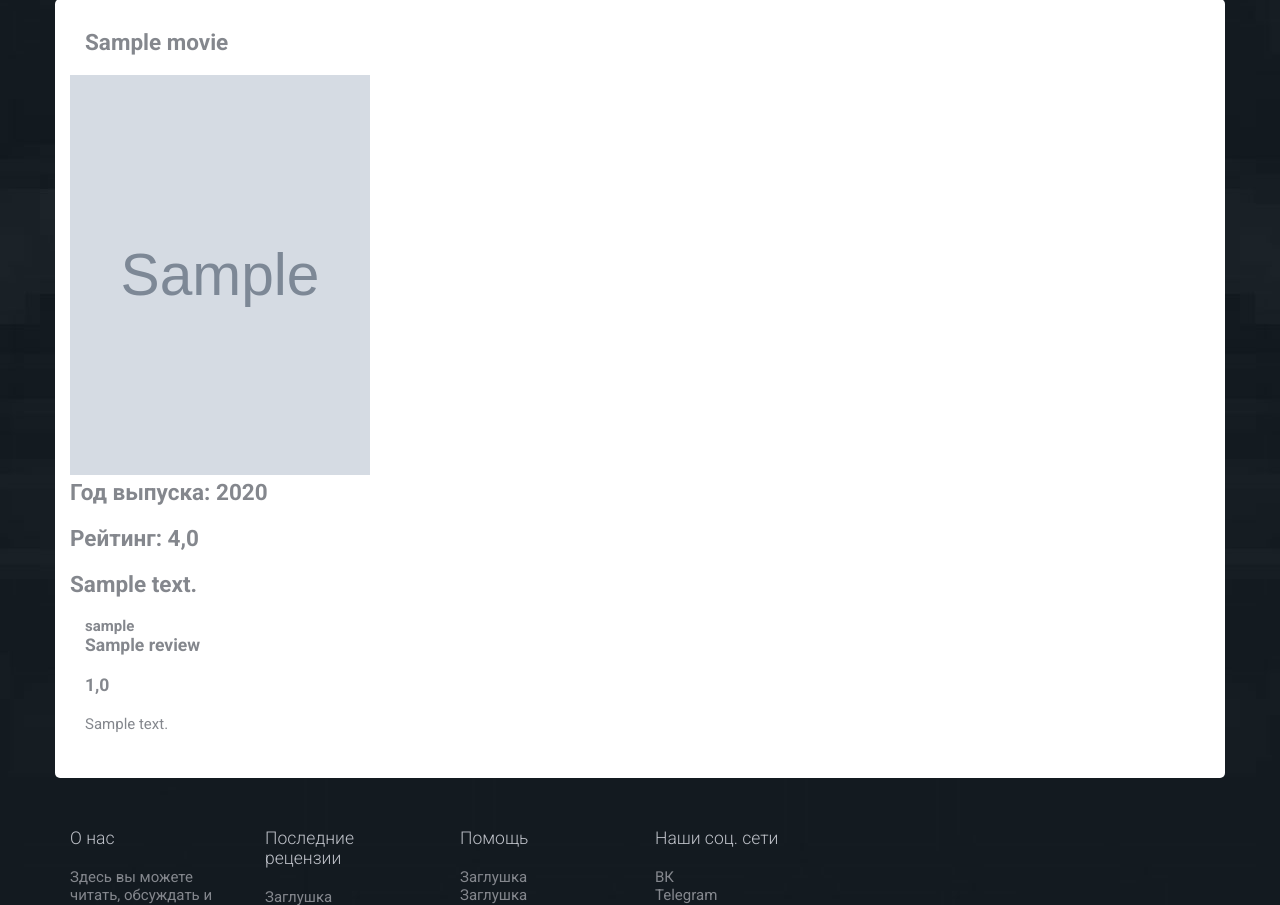
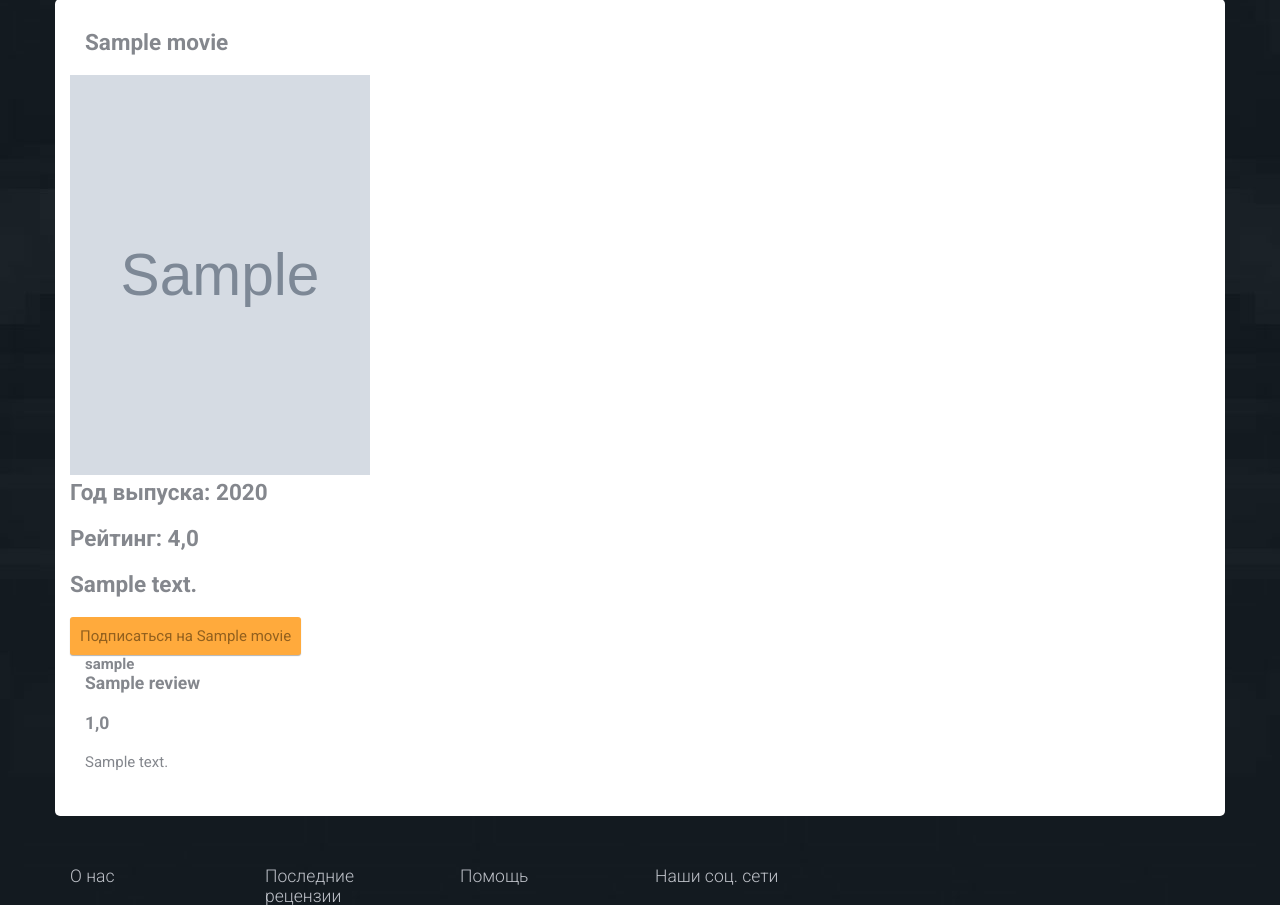
Before and after one commit to Nozin/KinoTime, a Django app: page /1 in a window 1280 px wide. Shown: the part 141-1046 px from the top of the page. Run offline with Django 4.2, Linux system fonts and the light colour scheme; tables that the repository leaves empty hold one stand-in row (values such as "Sample post"); grey boxes marked "Sample" are stand-in pictures; parts of the project's set-up code (start-up, migrations or seed data) failed here and were passed over.

Commit message:
feature(movie): add subscribe functions buttons to movies

```diff
--- a/movies/urls.py
+++ b/movies/urls.py
@@ -1,5 +1,7 @@
 from django.urls import path
-from .views import MovieList, MovieDetail, ReviewList, MovieCreate, MovieUpdate, MovieDelete
+from .views import (MovieList, MovieDetail, ReviewList, MovieCreate, MovieUpdate, MovieDelete, movie_subscribe,
+                    movie_unsubscribe)
+
 
 urlpatterns = [
     path('', MovieList.as_view(), name='movie_list'),
@@ -8,5 +10,7 @@ urlpatterns = [
     path('create_movie', MovieCreate.as_view(), name='movie_create'),
     path('movie_update/<int:pk>', MovieUpdate.as_view(), name='movie_update'),
     path('movie_delete/<int:pk>', MovieDelete.as_view(), name='movie_delete'),
+    path('movie_subscribe/<int:pk>', movie_subscribe, name='movie_subscribe'),
+    path('movie_unsubscribe/<int:pk>', movie_unsubscribe, name='movie_unsubscribe'),
 
 ]
--- a/movies/views.py
+++ b/movies/views.py
@@ -4,7 +4,7 @@ from .models import Movie, Review
 from .filters import MovieFilter
 from .forms import MovieForm
 from django.shortcuts import HttpResponseRedirect
-from django.shortcuts import redirect
+from django.shortcuts import redirect, get_object_or_404
 from django.urls import reverse_lazy, reverse
 from django.contrib.auth.mixins import PermissionRequiredMixin, LoginRequiredMixin
 
@@ -34,6 +34,18 @@ class MovieDetail(DetailView):
         context = super().get_context_data(**kwargs)
         context['reviews'] = Review.objects.filter(movie=self.object)#self.review_set.all() #Review.objects.order_by('-dataCreation').filter(commentPost_id=self.id)
         return context
+def movie_subscribe(request, pk):
+    movie = get_object_or_404(Movie, pk=pk)
+    if not movie.subscribers.filter(id=request.user.id).exists():
+        movie.subscribers.add(request.user)
+    return redirect('movie_detail', pk)
+
+def movie_unsubscribe(request, pk):
+    movie = get_object_or_404(Movie, pk=pk)
+    if movie.subscribers.filter(id=request.user.id).exists():
+        movie.subscribers.remove(request.user)
+    return redirect('movie_detail', pk)
+
 
 class MovieCreate(PermissionRequiredMixin, CreateView):
     permission_required = (
--- a/templates/movie.html
+++ b/templates/movie.html
@@ -25,6 +25,19 @@
             <h2 class="centered" >Год выпуска: {{movie.year|date:'Y'}}</h2>
             <h2 class="centered" >Рейтинг: {{movie.rating}}</h2>
             <h2 class="centered" >{{movie.description|review_censor}}</h2>
+
+            {% if user not in movie.subscribers.all %}
+            <form action="{% url 'movie_subscribe' movie.pk %}" method="POST">
+                {% csrf_token %}
+                <input type="submit" value="Подписаться на {{movie.name}}"/>
+            </form>
+            {% else %}
+                <form action="{% url 'movie_unsubscribe' movie.pk %}" method="POST">
+                    {% csrf_token %}
+                    <input type="submit" value="Отписаться от {{movie.name}}"/>
+                </form>
+            {% endif %}
+
         {% endif %}
     {% endblock content %}
     {% block reviews %}
```
